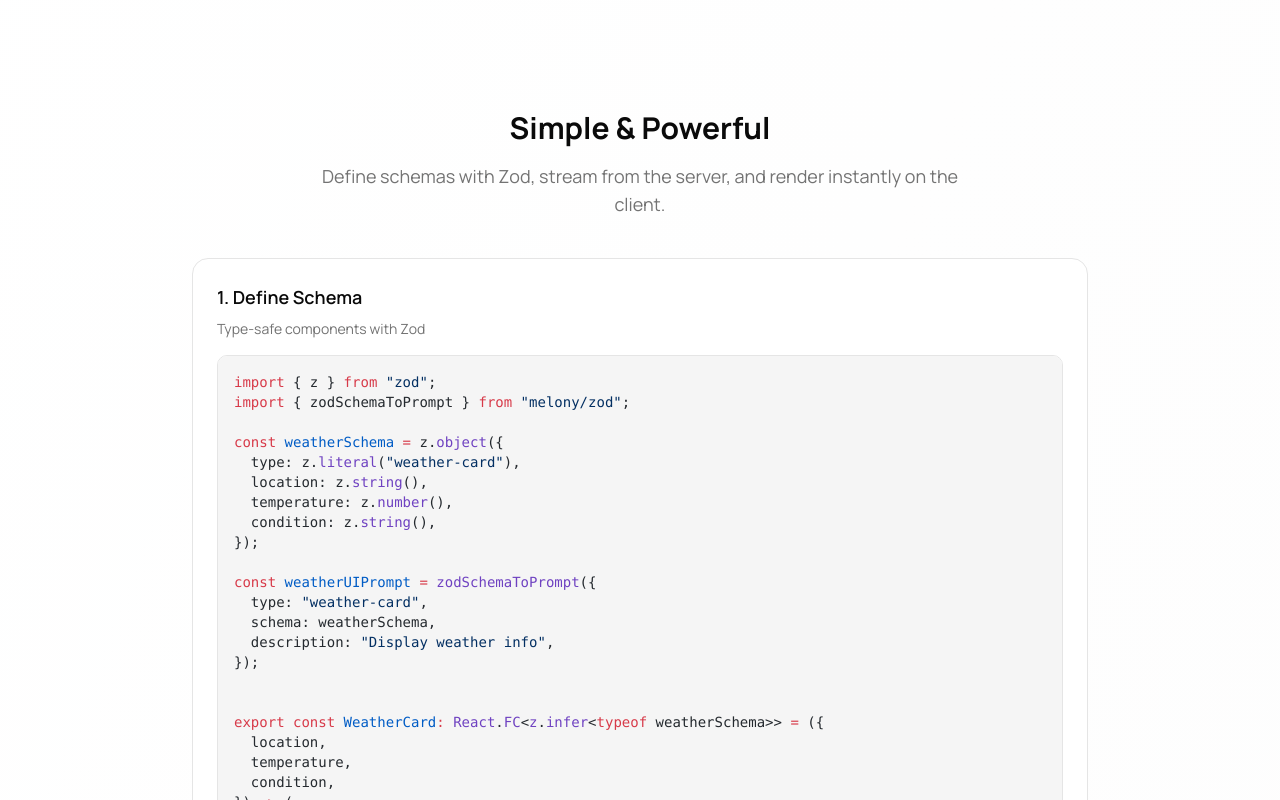
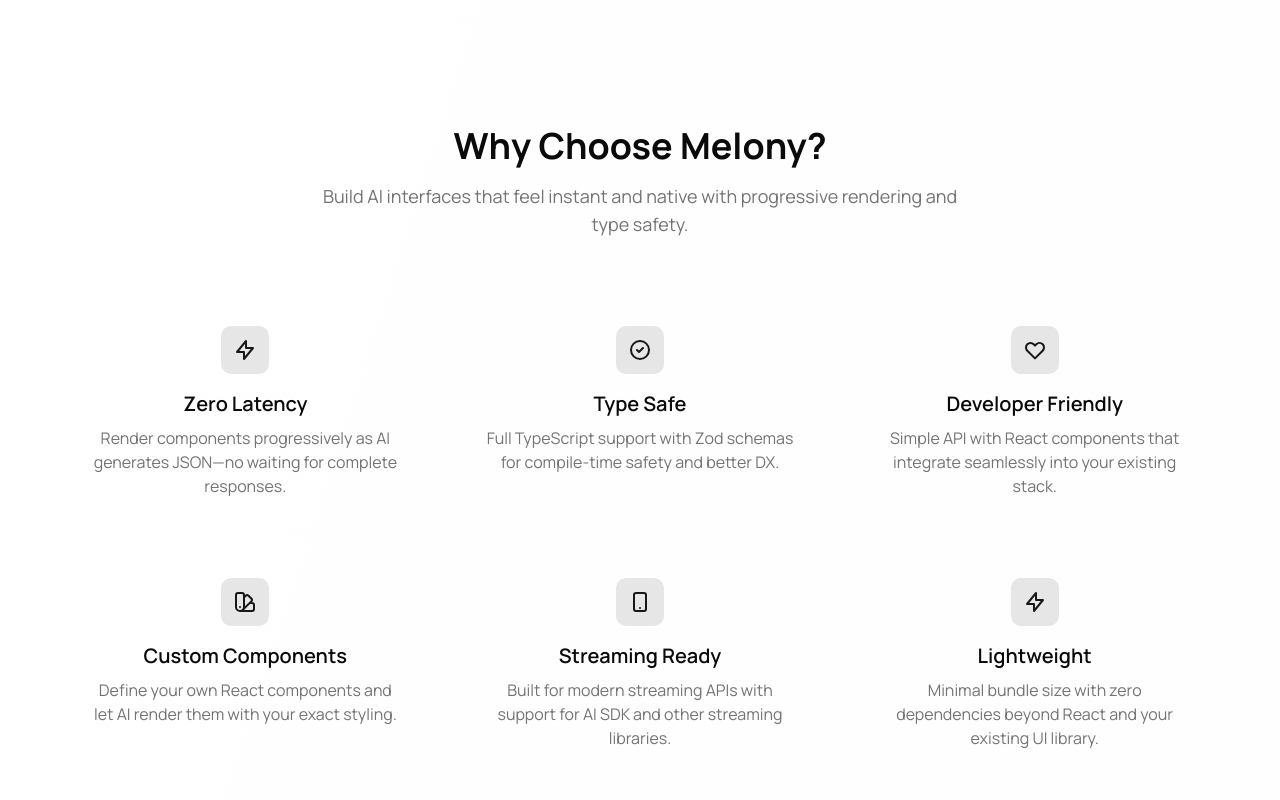
Before and after one commit to ddaras/melony.dev, a Next.js app: page / in a window 1280 px wide. Shown: the part 740-1540 px from the top of the page. Built offline with nearby package versions, Linux system fonts and the light colour scheme.

Commit message:
features

```diff
--- a/app/page.tsx
+++ b/app/page.tsx
@@ -141,6 +141,103 @@
           </div>
         </section>
       </main>
+
+      {/* Features Section */}
+      <section
+        className="py-20 px-4 sm:px-6 lg:px-8"
+        aria-labelledby="features-heading"
+      >
+        <div className="max-w-6xl mx-auto">
+          <header className="text-center mb-16">
+            <h2 id="features-heading" className="text-3xl md:text-4xl font-bold mb-4">
+              Why Choose Melony?
+            </h2>
+            <p className="text-lg text-muted-foreground max-w-2xl mx-auto">
+              Build AI interfaces that feel instant and native with progressive rendering and type safety.
+            </p>
+          </header>
+
+          <div className="grid md:grid-cols-2 lg:grid-cols-3 gap-8">
+            {/* Feature 1 */}
+            <div className="text-center p-6">
+              <div className="w-12 h-12 bg-primary/10 rounded-lg flex items-center justify-center mx-auto mb-4">
+                <svg className="w-6 h-6 text-primary" fill="none" stroke="currentColor" viewBox="0 0 24 24">
+                  <path strokeLinecap="round" strokeLinejoin="round" strokeWidth={2} d="M13 10V3L4 14h7v7l9-11h-7z" />
+                </svg>
+              </div>
+              <h3 className="text-xl font-semibold mb-2">Zero Latency</h3>
+              <p className="text-muted-foreground">
+                Render components progressively as AI generates JSON—no waiting for complete responses.
+              </p>
+            </div>
+
+            {/* Feature 2 */}
+            <div className="text-center p-6">
+              <div className="w-12 h-12 bg-primary/10 rounded-lg flex items-center justify-center mx-auto mb-4">
+                <svg className="w-6 h-6 text-primary" fill="none" stroke="currentColor" viewBox="0 0 24 24">
+                  <path strokeLinecap="round" strokeLinejoin="round" strokeWidth={2} d="M9 12l2 2 4-4m6 2a9 9 0 11-18 0 9 9 0 0118 0z" />
+                </svg>
+              </div>
+              <h3 className="text-xl font-semibold mb-2">Type Safe</h3>
+              <p className="text-muted-foreground">
+                Full TypeScript support with Zod schemas for compile-time safety and better DX.
+              </p>
+            </div>
+
+            {/* Feature 3 */}
+            <div className="text-center p-6">
+              <div className="w-12 h-12 bg-primary/10 rounded-lg flex items-center justify-center mx-auto mb-4">
+                <svg className="w-6 h-6 text-primary" fill="none" stroke="currentColor" viewBox="0 0 24 24">
+                  <path strokeLinecap="round" strokeLinejoin="round" strokeWidth={2} d="M4.318 6.318a4.5 4.5 0 000 6.364L12 20.364l7.682-7.682a4.5 4.5 0 00-6.364-6.364L12 7.636l-1.318-1.318a4.5 4.5 0 00-6.364 0z" />
+                </svg>
+              </div>
+              <h3 className="text-xl font-semibold mb-2">Developer Friendly</h3>
+              <p className="text-muted-foreground">
+                Simple API with React components that integrate seamlessly into your existing stack.
+              </p>
+            </div>
+
+            {/* Feature 4 */}
+            <div className="text-center p-6">
+              <div className="w-12 h-12 bg-primary/10 rounded-lg flex items-center justify-center mx-auto mb-4">
+                <svg className="w-6 h-6 text-primary" fill="none" stroke="currentColor" viewBox="0 0 24 24">
+                  <path strokeLinecap="round" strokeLinejoin="round" strokeWidth={2} d="M7 21a4 4 0 01-4-4V5a2 2 0 012-2h4a2 2 0 012 2v12a4 4 0 01-4 4zm0 0h12a2 2 0 002-2v-4a2 2 0 00-2-2h-2.343M11 7.343l1.657-1.657a2 2 0 012.828 0l2.829 2.829a2 2 0 010 2.828l-8.486 8.485M7 17h.01" />
+                </svg>
+              </div>
+              <h3 className="text-xl font-semibold mb-2">Custom Components</h3>
+              <p className="text-muted-foreground">
+                Define your own React components and let AI render them with your exact styling.
+              </p>
+            </div>
+
+            {/* Feature 5 */}
+            <div className="text-center p-6">
+              <div className="w-12 h-12 bg-primary/10 rounded-lg flex items-center justify-center mx-auto mb-4">
+                <svg className="w-6 h-6 text-primary" fill="none" stroke="currentColor" viewBox="0 0 24 24">
+                  <path strokeLinecap="round" strokeLinejoin="round" strokeWidth={2} d="M12 18h.01M8 21h8a2 2 0 002-2V5a2 2 0 00-2-2H8a2 2 0 00-2 2v14a2 2 0 002 2z" />
+                </svg>
+              </div>
+              <h3 className="text-xl font-semibold mb-2">Streaming Ready</h3>
+              <p className="text-muted-foreground">
+                Built for modern streaming APIs with support for AI SDK and other streaming libraries.
+              </p>
+            </div>
+
+            {/* Feature 6 */}
+            <div className="text-center p-6">
+              <div className="w-12 h-12 bg-primary/10 rounded-lg flex items-center justify-center mx-auto mb-4">
+                <svg className="w-6 h-6 text-primary" fill="none" stroke="currentColor" viewBox="0 0 24 24">
+                  <path strokeLinecap="round" strokeLinejoin="round" strokeWidth={2} d="M13 10V3L4 14h7v7l9-11h-7z" />
+                </svg>
+              </div>
+              <h3 className="text-xl font-semibold mb-2">Lightweight</h3>
+              <p className="text-muted-foreground">
+                Minimal bundle size with zero dependencies beyond React and your existing UI library.
+              </p>
+            </div>
+          </div>
+        </div>
+      </section>
 
       {/* Code Example */}
       <section
```
